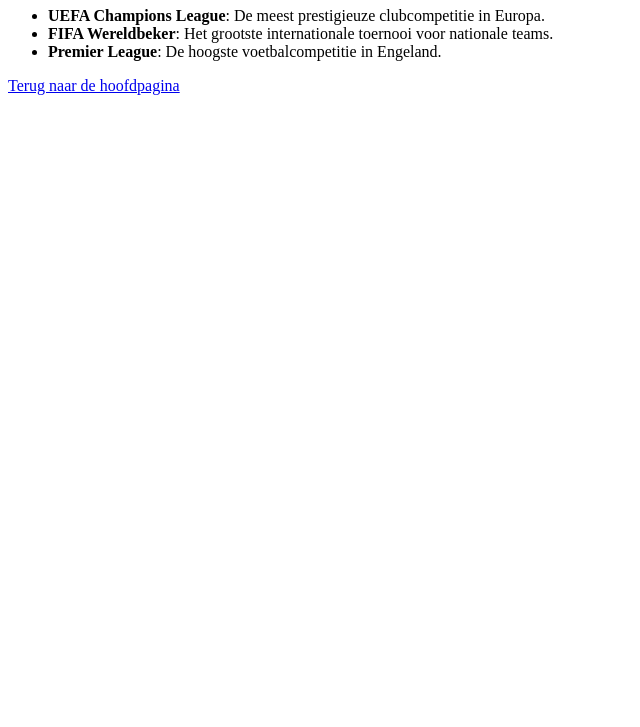
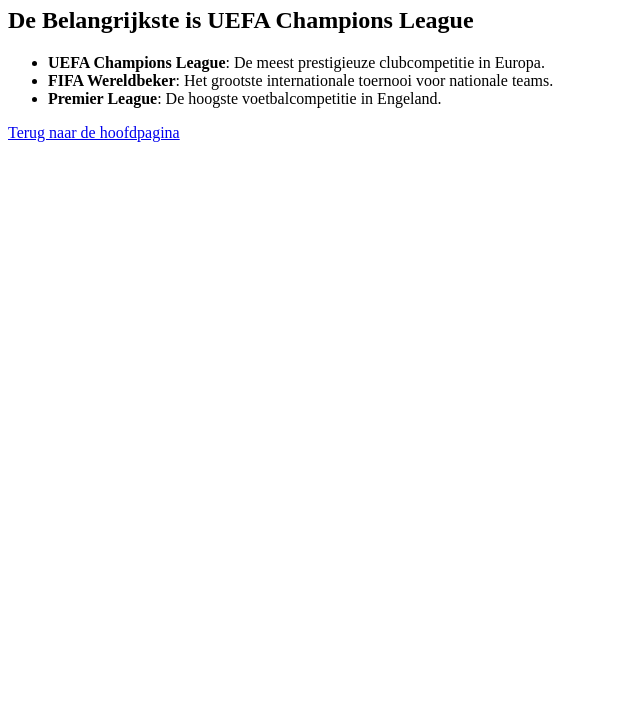
Before and after one commit to Amineelamr/wiki-project, a plain HTML site: page competities.html in a window 1280 px wide. Shown: the part 73-800 px from the top of the page, without its empty margins (0-640 px from the left). Drawn offline with Linux system fonts and the light colour scheme.

Commit message:
Voeg nieuwe paragraaf toe aan competities.html

```diff
--- a/competities.html
+++ b/competities.html
@@ -7,6 +7,7 @@
 </head>
 <body>
     <h1>Belangrijke Competities</h1>
+    <h2>De Belangrijkste is UEFA Champions League</h2>
     <ul>
         <li><strong>UEFA Champions League</strong>: De meest prestigieuze clubcompetitie in Europa.</li>
         <li><strong>FIFA Wereldbeker</strong>: Het grootste internationale toernooi voor nationale teams.</li>
```
